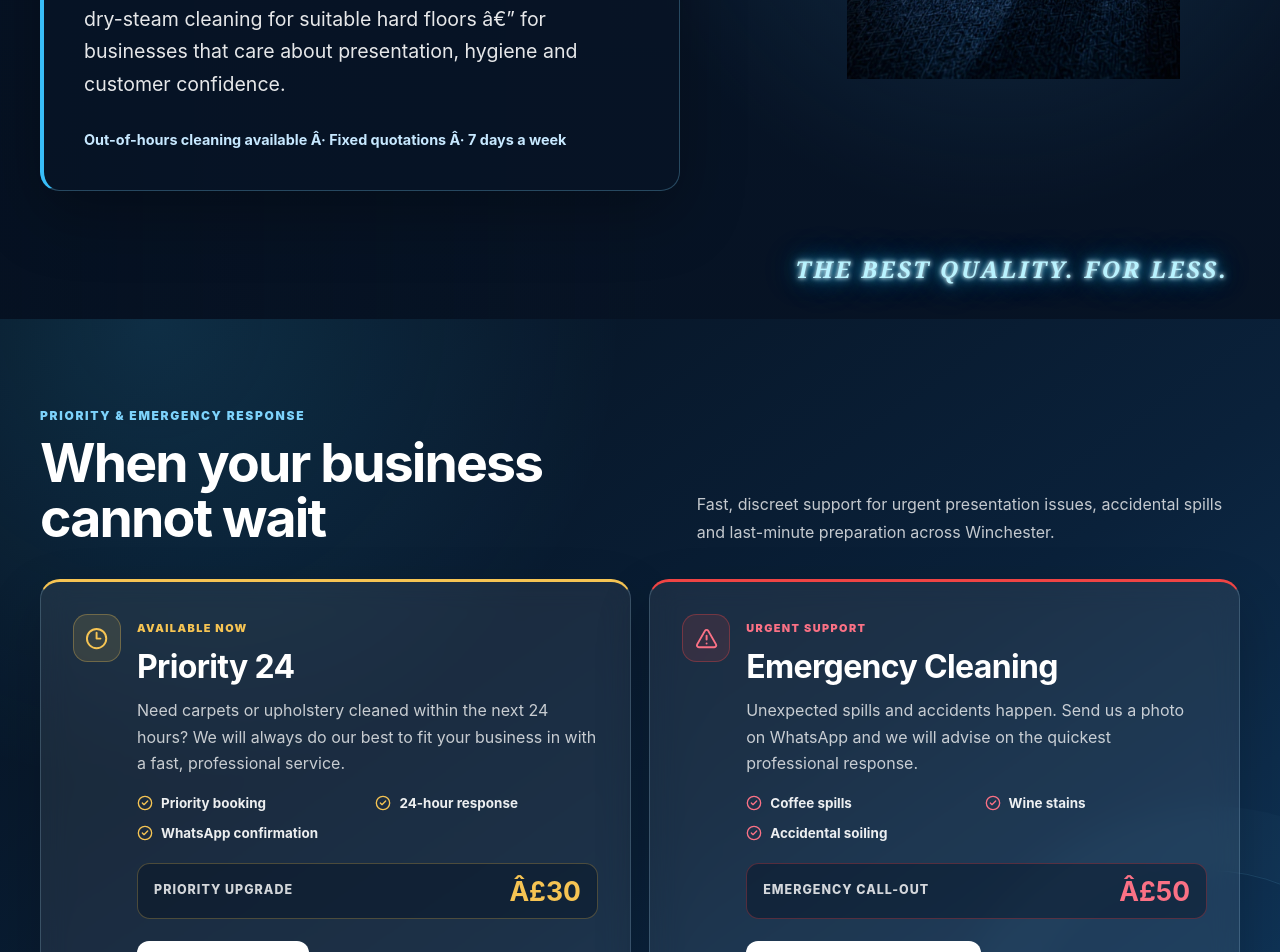
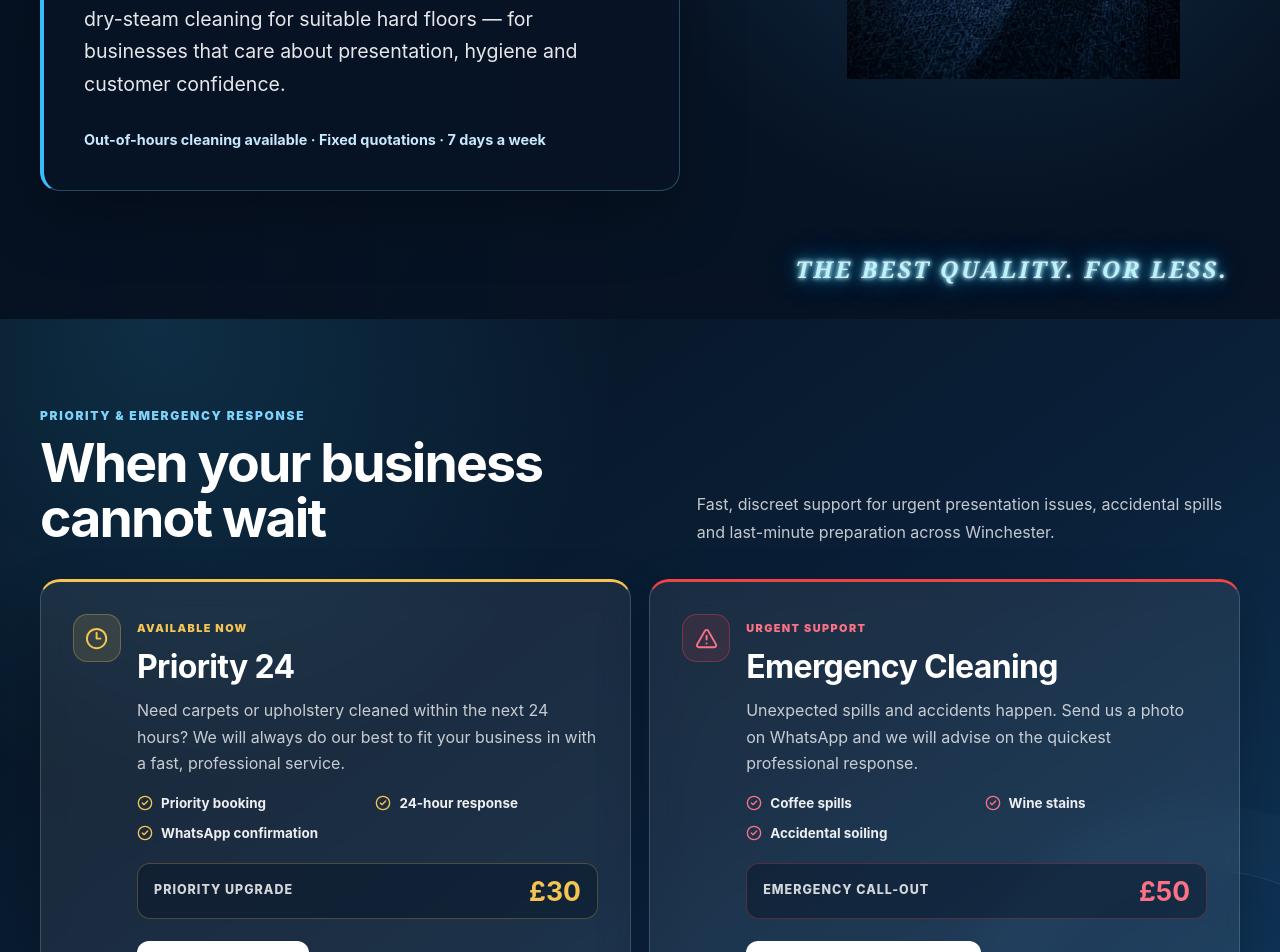
Before and after one commit to Robigo1977/ROBIGO-V5, a React (Vite) app: page /business in a window 1280 px wide. Shown: the part 720-1672 px from the top of the page. Built offline with nearby package versions, Linux system fonts and the light colour scheme.

Commit message:
Restore correct UTF-8 symbols across commercial page

```diff
--- a/src/pages/CommercialCleaningWinchester.tsx
+++ b/src/pages/CommercialCleaningWinchester.tsx
@@ -78,10 +78,10 @@ const audiences = [
 ];
 
 const rates = [
-  ["Commercial carpet areas", "from Â£1.80/mÂ²", "For areas of 100 mÂ² or more"],
-  ["Chemical-free steam", "Â£2.50/mÂ²", "Suitable hard floors Â· minimum Â£50"],
-  ["Upholstered chairs", "from Â£8 each", "For bookings of 10 or more"],
-  ["Reception sofas", "from Â£49", "Fabric inspection included"],
+  ["Commercial carpet areas", "from £1.80/m²", "For areas of 100 m² or more"],
+  ["Chemical-free steam", "£2.50/m²", "Suitable hard floors · minimum £50"],
+  ["Upholstered chairs", "from £8 each", "For bookings of 10 or more"],
+  ["Reception sofas", "from £49", "Fabric inspection included"],
 ];
 
 const benefits = [
@@ -124,7 +124,7 @@ export default function CommercialCleaningWinchester() {
           <img
             className={styles.heroImage}
             src="/images/commercial/business-hero-mobile-safe.jpg"
-            alt="Professional commercial carpet cleaning with KÃ¤rcher extraction equipment in a premium business interior"
+            alt="Professional commercial carpet cleaning with Kärcher extraction equipment in a premium business interior"
             fetchPriority="high"
           />
         </picture>
@@ -146,11 +146,11 @@ export default function CommercialCleaningWinchester() {
               </h1>
               <p className={styles.heroText}>
                 Premium carpet and upholstery care, plus chemical-free dry-steam
-                cleaning for suitable hard floors â€” for businesses that care about
+                cleaning for suitable hard floors — for businesses that care about
                 presentation, hygiene and customer confidence.
               </p>
               <p className={styles.heroMeta}>
-                Out-of-hours cleaning available Â· Fixed quotations Â· 7 days a week
+                Out-of-hours cleaning available · Fixed quotations · 7 days a week
               </p>
             </div>
           </Container>
@@ -191,7 +191,7 @@ export default function CommercialCleaningWinchester() {
                 </ul>
                 <div className={styles.urgentPrice}>
                   <span>Priority Upgrade</span>
-                  <strong>Â£30</strong>
+                  <strong>£30</strong>
                 </div>
                 <a
                   className={styles.urgentAction}
@@ -224,7 +224,7 @@ export default function CommercialCleaningWinchester() {
                 </ul>
                 <div className={styles.urgentPrice}>
                   <span>Emergency Call-Out</span>
-                  <strong>Â£50</strong>
+                  <strong>£50</strong>
                 </div>
                 <a
                   className={styles.urgentAction}
@@ -319,7 +319,7 @@ export default function CommercialCleaningWinchester() {
           </div>
 
           <p className={styles.minimum}>
-            Minimum booking Â£60. Large carpet areas are laser measured, so you
+            Minimum booking £60. Large carpet areas are laser measured, so you
             pay only for the area cleaned.
           </p>
         </Container>
@@ -372,7 +372,7 @@ export default function CommercialCleaningWinchester() {
               WhatsApp ROBIGO
             </Button>
             <small>
-              +44 7777 449931 Â· robigo.hun@gmail.com Â· Winchester, Hampshire
+              +44 7777 449931 · robigo.hun@gmail.com · Winchester, Hampshire
             </small>
           </div>
         </Container>
```
